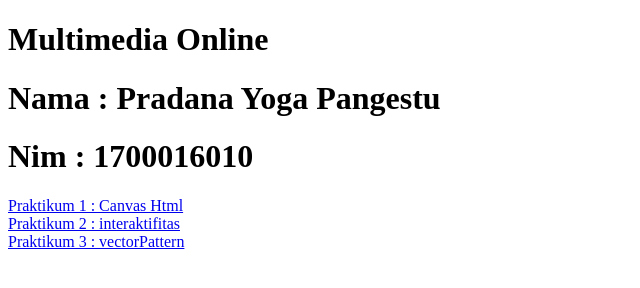
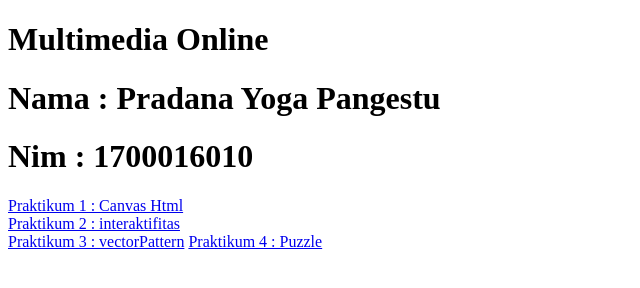
Before and after one commit to pradana1/MultimediaOnline, a plain HTML site: page index.html in a window 1280 px wide. Shown: the whole page, without its empty margins (0-640 px from the left). Drawn offline with Linux system fonts and the light colour scheme.

Commit message:
Update index.html

```diff
--- a/index.html
+++ b/index.html
@@ -12,6 +12,7 @@
 <a href="canvas.html"> Praktikum 1 : Canvas Html</a><br>
 <a href="interaktifitas.html"> Praktikum 2 : interaktifitas</a><br>
 <a href="vectorPattern.html"> Praktikum 3 : vectorPattern</a>
+<a href="Puzzle.html"> Praktikum 4 : Puzzle </a
 
 
 </body>
```
